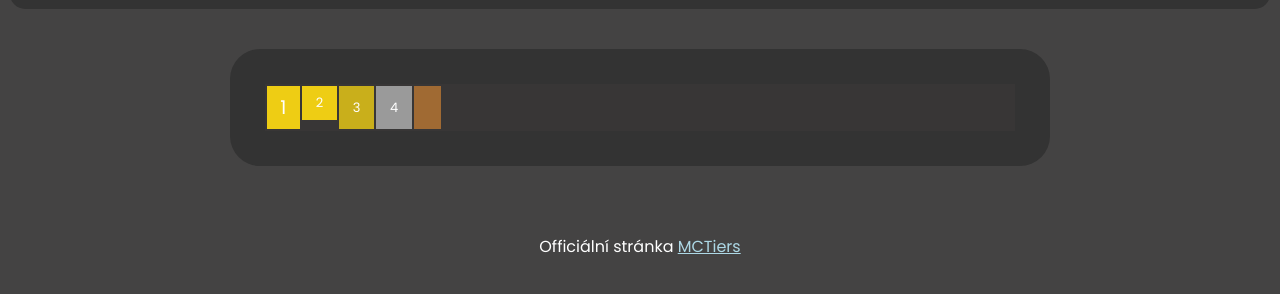
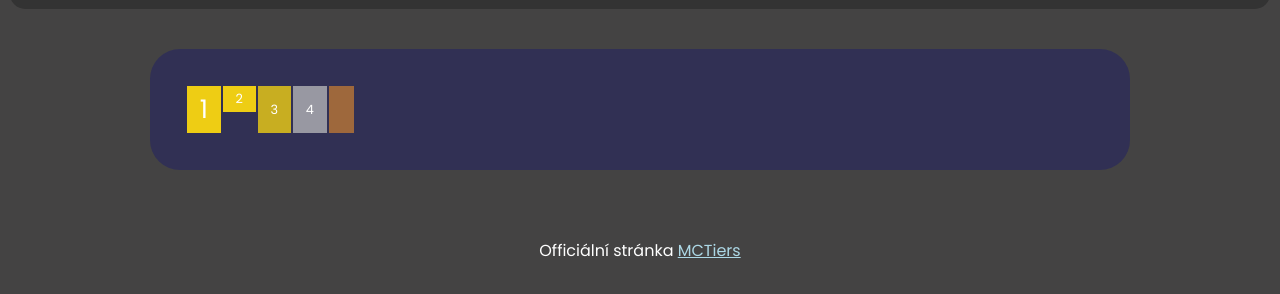
Before and after one commit to b0tFleyz/CZSKtiers, a plain HTML site: page index.html in a window 1280 px wide. Both pictures are taken after a click on the link "Cpvp". Shown: the part 232-526 px from the top of the page. Drawn offline with Linux system fonts and the light colour scheme; no server answers.

Commit message:
Update style.css

```diff
--- a/style.css
+++ b/style.css
@@ -51,7 +51,6 @@ nav ul li a:hover {
 
 nav ul li a img {
     max-width: 25px;
-    transition: transform 0.3s;
 }
 
 nav ul li a:hover img {
@@ -184,45 +183,38 @@ section {
     border-radius: 30px;
     border: 35px solid #333;
     overflow: hidden;
-    width: 59.6%;
+    width: 75%;
     background-color: rgb(56, 54, 54);
 }
 
-.tabulka th, .tabulka td {
-    border: 1px solid #ddd;
-    padding: calc(4px + (8 - 4) * ((100vw - 320px) / (1600 - 320)));
-    text-align: center;
-    font-size: calc(10px + (14 - 10) * ((100vw - 320px) / (1600 - 320)));
-}
 
 .tabulka th {
     background-color: #f2f2f2;
 }
 
 .tabulka.active {
-    display: block;
+    display: table;
 }
 
+.tabulka th, .tabulka td {
+    border: 1px solid #ddd;
+    text-align: center;
+}
 .tabulka th,
 .tabulka td {
     border: none;
-    padding-left: calc(10px + (15 - 10) * ((100vw - 320px) / (1600 - 320)));
-    padding-right: calc(10px + (15 - 10) * ((100vw - 320px) / (1600 - 320)));
     font-family: 'Poppins', sans-serif;
     color: white;
 }
-
-.tabulka td:nth-child(1) {
-    font-size: calc(16px + (20 - 16) * ((100vw - 320px) / (1600 - 320)));
+.tabulka img {
+    max-width: 100%;
+    height: auto;
 }
 
 .tabulka td:nth-child(2) {
     display: flex;
 }
 
-.tabulka td:nth-child(12) {
-    min-width: 50px;
-}
 
 tbody tr:nth-child(1) td:first-child,
 tbody tr:nth-child(1) td:nth-child(2) {
@@ -239,8 +231,20 @@ tbody tr:nth-child(3) td:nth-child(2) {
     background-color: #cd7f32;
 }
 
+
 #overall-tabulka td:nth-child(4) {
     background-color: #141212;
+}
+
+#cpvp-tabulka,
+#axe-tabulka,
+#sword-tabulka,
+#npot-tabulka,
+#pot-tabulka,
+#smp-tabulka,
+#uhc-tabulka,
+#diasmp-tabulka {
+    background-color: rgba(27, 27, 105, 0.459);
 }
 
 #cpvp-tabulka tr:nth-child(1) td:nth-child(3),
@@ -306,8 +310,31 @@ tbody tr:nth-child(3) td:nth-child(2) {
 #diasmp-tabulka tr:nth-child(n+4) td:nth-child(3) {
     background-color: rgba(253, 253, 253, 0);
 }
+@media (min-width: 769px) {
+    .tabulka th, .tabulka td {
+        padding: clamp(1px, 1vw, 4px);
+        font-size: clamp(1px, 1vw, 32px);
+    }
+    .tabulka th,
+    .tabulka td {
+        padding-left: clamp(1px, 1vw, 28px);
+        padding-right: clamp(1px, 1vw, 28px);
 
+    }
+    .tabulka img {
+        width: clamp(1px, 2vw, 120px);
+    }
+    .tabulka td:nth-child(1) {
+        font-size: clamp(1px, 2vw, 120px);
+    }
+}
 @media (max-width: 768px) {
+    header{
+        width: 94%;
+    }
+    nav ul {
+        width: 96%;
+    }
     .tabulka {
         display: block;
         width: 100%;
@@ -365,4 +392,8 @@ tbody tr:nth-child(3) td:nth-child(2) {
     .tabulka tr>td:nth-child(-n+4) {
         order: 0;
     }
+    .tabulka th, .tabulka td {
+        text-align: center;
+        ;
+    }
 }
```
